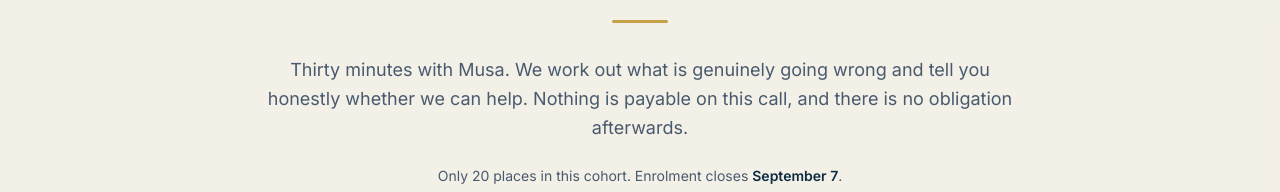
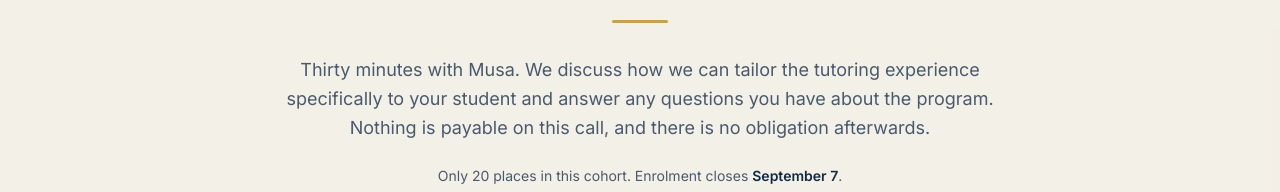
Before and after one commit to musatutoring/musatutoring.github.io, a React (Vite) app: page / in a window 1280 px wide. Shown: the part 11404-11596 px from the top of the page. Built offline with nearby package versions, Linux system fonts and the light colour scheme; the HTML template or start-up script is replaced by a standard one.

Commit message:
Update Enrol.tsx

```diff
--- a/src/components/sections/Enrol.tsx
+++ b/src/components/sections/Enrol.tsx
@@ -47,7 +47,7 @@ const Enrol = () => {
           </h2>
           <p className="mt-8 text-lg leading-relaxed text-muted-foreground">
             {open
-              ? 'Thirty minutes with Musa. We work out what is genuinely going wrong and tell you honestly whether we can help. Nothing is payable on this call, and there is no obligation afterwards.'
+              ? 'Thirty minutes with Musa. We discuss how we can tailor the tutoring experience specifically to your student and answer any questions you have about the program. Nothing is payable on this call, and there is no obligation afterwards.'
               : 'This cohort has closed. Leave your details and we will contact you before places open again. Families on the waiting list are offered places first.'}
           </p>
           {open && (
```
